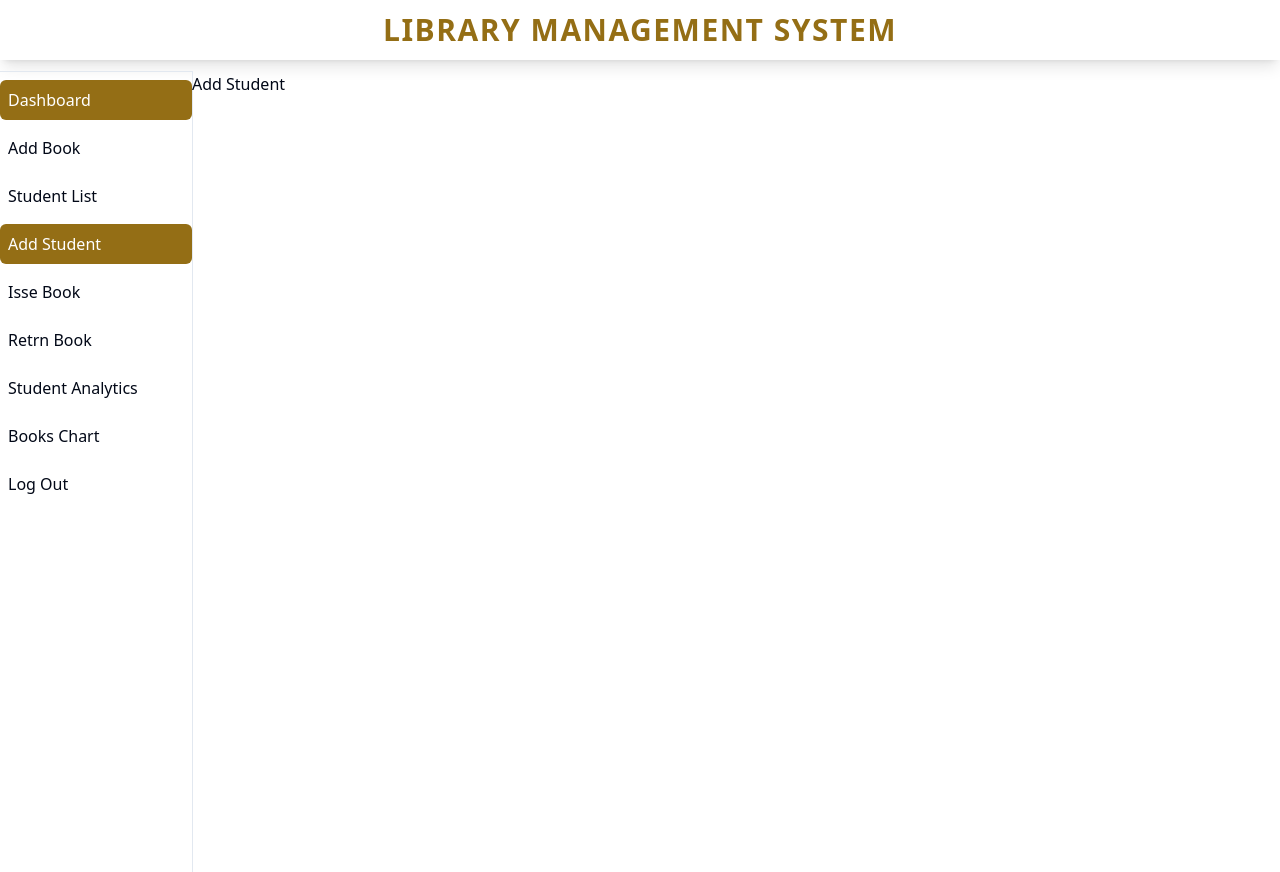
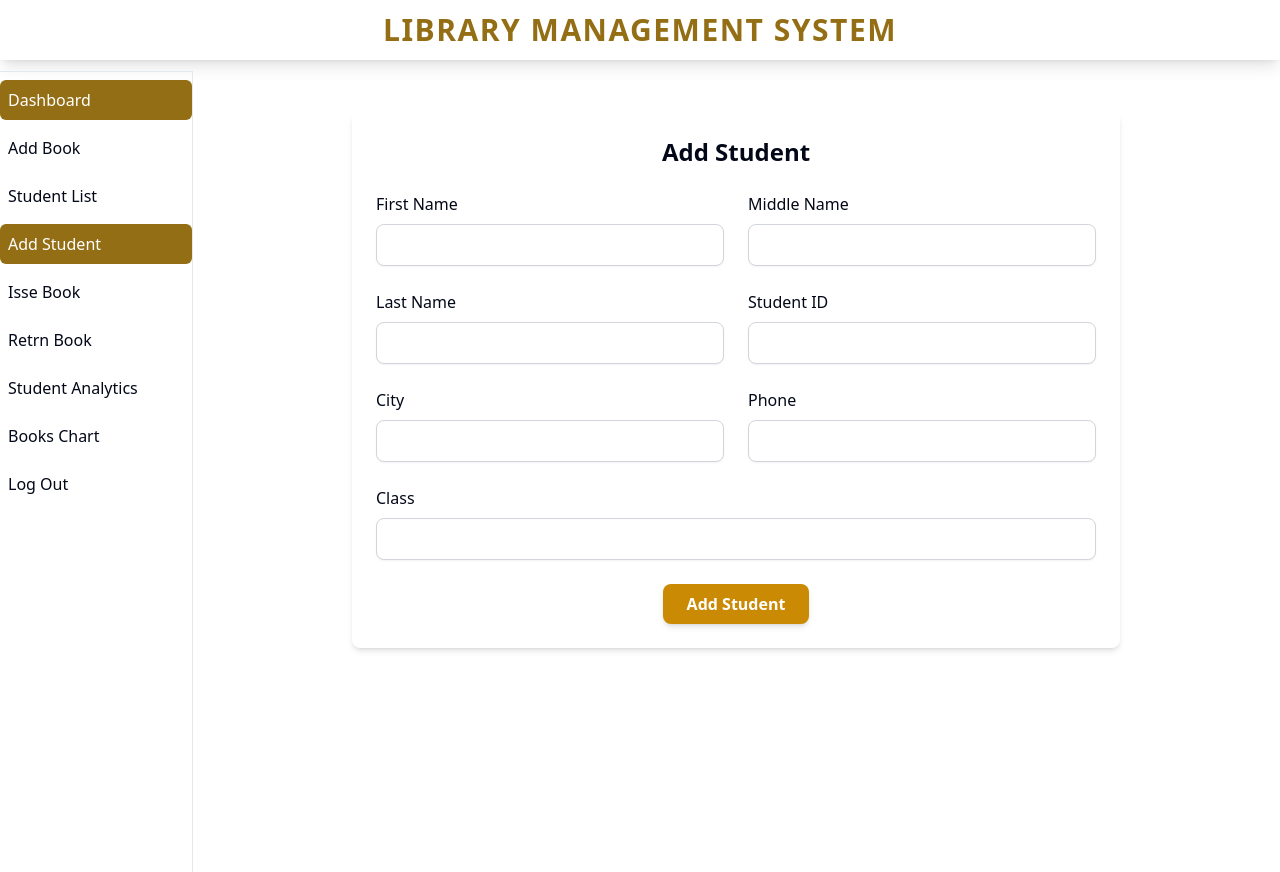
Before and after one commit to MalithShehan/RAD-Final-Project, a React (Vite) app in the folder library-management-frontend/: page /addStudent in a window 1280 px wide. Built offline with nearby package versions, Linux system fonts and the light colour scheme.

Commit message:
Add student

```diff
--- a/library-management-frontend/src/components/custom/add-student/AddStudent.tsx
+++ b/library-management-frontend/src/components/custom/add-student/AddStudent.tsx
@@ -1,11 +1,166 @@
-import React from "react";
+import React, { useState } from "react";
 
 const AddStudent = () => {
+    const [formData, setFormData] = useState({
+        firstName: "",
+        middleName: "",
+        lastName: "",
+        studentId: "",
+        city: "",
+        phone: "",
+        studentClass: "",
+    });
+
+    const handleInputChange = (e) => {
+        const { name, value } = e.target;
+        setFormData({ ...formData, [name]: value });
+    };
+
+    const handleSubmit = (e) => {
+        e.preventDefault();
+        console.log("Student Data Submitted:", formData);
+        // Add your logic to save data to API or state here
+        alert("Student added successfully!");
+        setFormData({
+            firstName: "",
+            middleName: "",
+            lastName: "",
+            studentId: "",
+            city: "",
+            phone: "",
+            studentClass: "",
+        });
+    };
+
     return (
-        <div>
-            <h1>Add Student</h1>
+        <div className="max-w-3xl mx-auto mt-10 p-6 bg-white shadow-md rounded-lg">
+            <h1 className="text-2xl font-bold text-center mb-6">Add Student</h1>
+            <form onSubmit={handleSubmit}>
+                <div className="grid grid-cols-1 md:grid-cols-2 gap-6">
+                    {/* First Name */}
+                    <div>
+                        <label className="block font-medium mb-2" htmlFor="firstName">
+                            First Name
+                        </label>
+                        <input
+                            type="text"
+                            id="firstName"
+                            name="firstName"
+                            value={formData.firstName}
+                            onChange={handleInputChange}
+                            className="w-full px-4 py-2 border border-gray-300 rounded-lg shadow-sm focus:outline-none focus:ring-yellow-500 focus:border-yellow-500"
+                            required
+                        />
+                    </div>
+
+                    {/* Middle Name */}
+                    <div>
+                        <label className="block font-medium mb-2" htmlFor="middleName">
+                            Middle Name
+                        </label>
+                        <input
+                            type="text"
+                            id="middleName"
+                            name="middleName"
+                            value={formData.middleName}
+                            onChange={handleInputChange}
+                            className="w-full px-4 py-2 border border-gray-300 rounded-lg shadow-sm focus:outline-none focus:ring-yellow-500 focus:border-yellow-500"
+                        />
+                    </div>
+
+                    {/* Last Name */}
+                    <div>
+                        <label className="block font-medium mb-2" htmlFor="lastName">
+                            Last Name
+                        </label>
+                        <input
+                            type="text"
+                            id="lastName"
+                            name="lastName"
+                            value={formData.lastName}
+                            onChange={handleInputChange}
+                            className="w-full px-4 py-2 border border-gray-300 rounded-lg shadow-sm focus:outline-none focus:ring-yellow-500 focus:border-yellow-500"
+                            required
+                        />
+                    </div>
+
+                    {/* Student ID */}
+                    <div>
+                        <label className="block font-medium mb-2" htmlFor="studentId">
+                            Student ID
+                        </label>
+                        <input
+                            type="text"
+                            id="studentId"
+                            name="studentId"
+                            value={formData.studentId}
+                            onChange={handleInputChange}
+                            className="w-full px-4 py-2 border border-gray-300 rounded-lg shadow-sm focus:outline-none focus:ring-yellow-500 focus:border-yellow-500"
+                            required
+                        />
+                    </div>
+
+                    {/* City */}
+                    <div>
+                        <label className="block font-medium mb-2" htmlFor="city">
+                            City
+                        </label>
+                        <input
+                            type="text"
+                            id="city"
+                            name="city"
+                            value={formData.city}
+                            onChange={handleInputChange}
+                            className="w-full px-4 py-2 border border-gray-300 rounded-lg shadow-sm focus:outline-none focus:ring-yellow-500 focus:border-yellow-500"
+                            required
+                        />
+                    </div>
+
+                    {/* Phone */}
+                    <div>
+                        <label className="block font-medium mb-2" htmlFor="phone">
+                            Phone
+                        </label>
+                        <input
+                            type="text"
+                            id="phone"
+                            name="phone"
+                            value={formData.phone}
+                            onChange={handleInputChange}
+                            className="w-full px-4 py-2 border border-gray-300 rounded-lg shadow-sm focus:outline-none focus:ring-yellow-500 focus:border-yellow-500"
+                            required
+                        />
+                    </div>
+
+                    {/* Class */}
+                    <div className="md:col-span-2">
+                        <label className="block font-medium mb-2" htmlFor="studentClass">
+                            Class
+                        </label>
+                        <input
+                            type="text"
+                            id="studentClass"
+                            name="studentClass"
+                            value={formData.studentClass}
+                            onChange={handleInputChange}
+                            className="w-full px-4 py-2 border border-gray-300 rounded-lg shadow-sm focus:outline-none focus:ring-yellow-500 focus:border-yellow-500"
+                            required
+                        />
+                    </div>
+                </div>
+
+                {/* Submit Button */}
+                <div className="mt-6 text-center">
+                    <button
+                        type="submit"
+                        className="px-6 py-2 bg-yellow-600 text-white font-semibold rounded-lg shadow-md hover:bg-primary"
+                    >
+                        Add Student
+                    </button>
+                </div>
+            </form>
         </div>
     );
-}
+};
 
 export default AddStudent;
```
